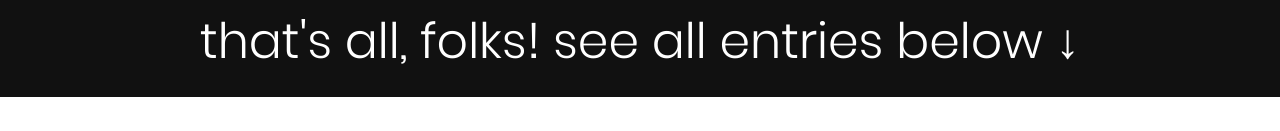
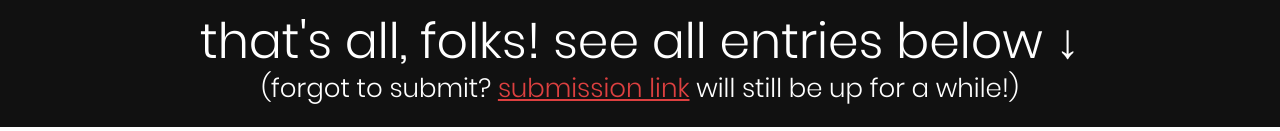
Before and after one commit to explorableexplanations/jam, a plain HTML site: page index.html in a window 1280 px wide. Shown: the part 433-564 px from the top of the page. Drawn offline with Linux system fonts and the light colour scheme.

Commit message:
actually not yet

```diff
--- a/css/index.css
+++ b/css/index.css
@@ -30,14 +30,14 @@ a:hover{
     background: #111;
     color: #fff;
     overflow: hidden;
-    height:530px; /*height:560px;*/
+    height:560px;
 }
 #title #splash, #title #title_info{
     position: absolute;
     top:0; left:0;
     border: none;
     width:100%;
-    height:530px; /*height:560px;*/
+    height:560px;
 }
 #title_video{
     width: 711px;
--- a/index.html
+++ b/index.html
@@ -47,10 +47,10 @@
             <div style="font-size:49px; width: 900px; margin: 0 auto -10px auto; line-height: 1.6em;">
                 that's all, folks! see all entries below &darr;
             </div>
-            <!--div style="font-size:26px; margin-bottom:20px">
+            <div style="font-size:26px; margin-bottom:20px">
                 (forgot to submit?
                 <a href="https://goo.gl/forms/dr4LiWP1ceUI0HIf2" target="_blank">submission link</a> will still be up for a while!)
-            </div-->
+            </div>
         </div>
     </div>
 
```
